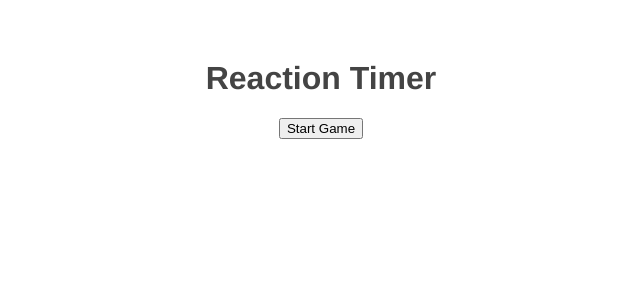
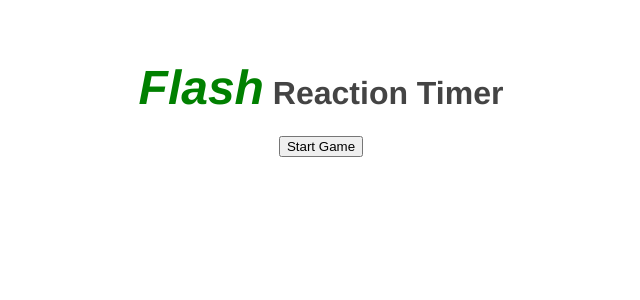
Before and after one commit to AustinThornley/flash-reaction-timer, a Vue app: page / in a window 1280 px wide. Shown: the top 300 px of the page, without its empty margins (319-959 px from the left). Built offline with nearby package versions, Linux system fonts and the light colour scheme.

Commit message:
Minor style changes and README update

```diff
--- a/src/App.vue
+++ b/src/App.vue
@@ -1,5 +1,5 @@
 <template>
-	<h1>Reaction Timer</h1>
+	<h1><span class="flash">Flash</span> Reaction Timer</h1>
 	<button @click="init" v-show="!isPlaying">Start Game</button>
 	<Area v-show="isPlaying" :delay="delay" />
 </template>
@@ -34,4 +34,9 @@ export default {
   color: #444;
   margin-top: 60px;
 }
+.flash {
+	color: green;
+	font-style: italic;
+	font-size: 150%;
+}
 </style>
```
Also changed, not shown: 1 other file (tests, documents, lock files or other folders).
